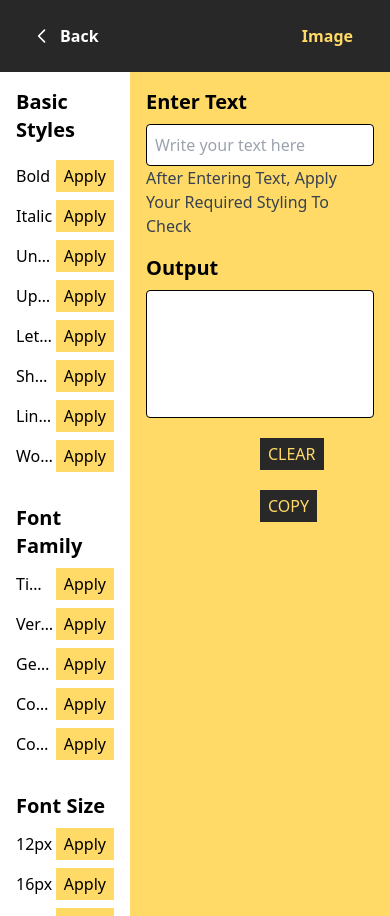
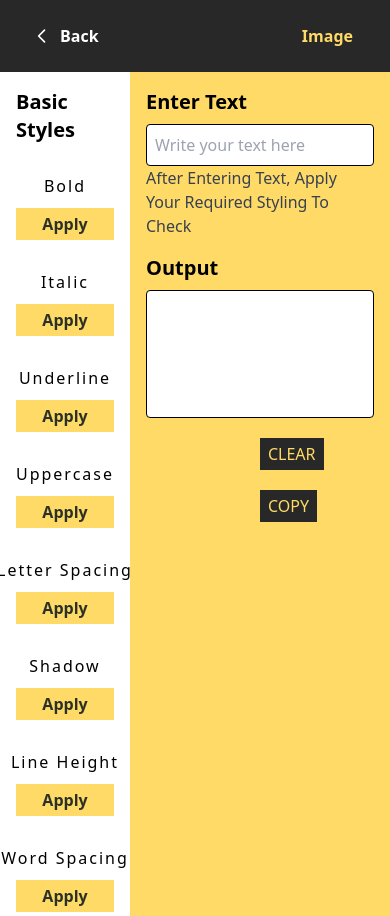
Before and after one commit to NihitTyagi/Know_Your_Css, a plain HTML site: page TEXT_PAGE/text.html in a window 390 px wide. Drawn offline with nearby package versions, Linux system fonts and the light colour scheme.

Commit message:
some changes

```diff
--- /dev/null
+++ b/TEXT_PAGE/text.css
@@ -0,0 +1,24 @@
+@media(max-width:750px){
+    #listitem li{
+        flex-direction:column !important;
+        align-items:left !important;
+        gap:10px !important;
+    }
+    #listitem li span{
+        letter-spacing:2px !important;
+    }
+    #listitem li button{
+        width:100% !important;
+        color:rgb(43, 49, 37) !important;
+        font-weight:bold !important;
+    }
+    #addgap{
+        margin:30px 0px !important;
+    }
+}
+@media(min-width:750px){
+    #listitem li{
+        justify-content:space-between !important;
+        padding:0px 10px  !important;
+     }
+}
--- a/TEXT_PAGE/text.html
+++ b/TEXT_PAGE/text.html
@@ -6,6 +6,7 @@
     <meta name="viewport" content="width=device-width, initial-scale=1.0">
     <title>CUSTOMIZE UR TEXT</title>
     <script src="https://cdn.tailwindcss.com"></script>
+    <link rel="stylesheet" href="text.css">
     <style>
         .bg-custom-dark {
             background-color: #282828;
@@ -48,76 +49,76 @@
         <!-- Left-div -->
         <div class="w-1/3 bg-white text-custom-dark p-4 overflow-y-auto h-full">
             <h2 class="text-custom-dark text-xl font-bold mb-4">Basic Styles</h2>
-            <ul class="space-y-2">
-                <li class="flex items-center">
-                    <span class="w-48 truncate">Bold</span>
-                    <button class="bg-custom-yellow text-custom-dark px-2 py-1 ml-auto" data-style="font-weight"
+            <ul class="space-y-2" id="listitem">
+                <li class="flex items-center" id="addgap">
+                    <span class="truncate">Bold</span>
+                    <button class="bg-custom-yellow text-custom-dark px-2 py-1" data-style="font-weight"
                         data-value="bold">Apply</button>
                 </li>
-                <li class="flex items-center">
-                    <span class="w-48 truncate">Italic</span>
-                    <button class="bg-custom-yellow text-custom-dark px-2 py-1 ml-auto" data-style="font-style"
+                <li class="flex items-center" id="addgap">
+                    <span class="truncate">Italic</span>
+                    <button class="bg-custom-yellow text-custom-dark px-2 py-1" data-style="font-style"
                         data-value="italic">Apply</button>
                 </li>
-                <li class="flex items-center">
-                    <span class="w-48 truncate">Underline</span>
-                    <button class="bg-custom-yellow text-custom-dark px-2 py-1 ml-auto" data-style="text-decoration"
+                <li class="flex items-center" id="addgap">
+                    <span class="truncate">Underline</span>
+                    <button class="bg-custom-yellow text-custom-dark px-2 py-1 " data-style="text-decoration"
                         data-value="underline">Apply</button>
                 </li>
-                <li class="flex items-center">
-                    <span class="w-48 truncate">Uppercase</span>
-                    <button class="bg-custom-yellow text-custom-dark px-2 py-1 ml-auto" data-style="text-transform"
+                <li class="flex items-center" id="addgap">
+                    <span class="truncate">Uppercase</span>
+                    <button class="bg-custom-yellow text-custom-dark px-2 py-1" data-style="text-transform"
                         data-value="uppercase">Apply</button>
                 </li>
-                <li class="flex items-center">
-                    <span class="w-48 truncate">Letter Spacing</span>
-                    <button class="bg-custom-yellow text-custom-dark px-2 py-1 ml-auto" data-style="letter-spacing"
+                <li class="flex items-center" id="addgap">
+                    <span class="truncate">Letter Spacing</span>
+                    <button class="bg-custom-yellow text-custom-dark px-2 py-1" data-style="letter-spacing"
                         data-value="2px">Apply</button>
                 </li>
-                <li class="flex items-center">
-                    <span class="w-48 truncate">Shadow</span>
-                    <button class="bg-custom-yellow text-custom-dark px-2 py-1 ml-auto" data-style="text-shadow"
+                <li class="flex items-center" id="addgap">
+                    <span class="truncate">Shadow</span>
+                    <button class="bg-custom-yellow text-custom-dark px-2 py-1" data-style="text-shadow"
                         data-value="2px 2px 5px rgba(0,0,0,0.5)">Apply</button>
                 </li>
-                <li class="flex items-center">
-                    <span class="w-48 truncate">Line Height</span>
-                    <button class="bg-custom-yellow text-custom-dark px-2 py-1 ml-auto" data-style="line-height"
+                <li class="flex items-center" id="addgap">
+                    <span class="truncate">Line Height</span>
+                    <button class="bg-custom-yellow text-custom-dark px-2 py-1" data-style="line-height"
                         data-value="1.8">Apply</button>
                 </li>
-                <li class="flex items-center">
-                    <span class="w-48 truncate">Word Spacing</span>
-                    <button class="bg-custom-yellow text-custom-dark px-2 py-1 ml-auto" data-style="word-spacing"
+                <li class="flex items-center" id="addgap">
+                    <span class="truncate">Word Spacing</span>
+                    <button class="bg-custom-yellow text-custom-dark px-2 py-1" data-style="word-spacing"
                         data-value="5px">Apply</button>
                 </li>
             </ul>
             <!-- Font Family -->
             <h2 class="text-custom-dark text-xl font-bold mt-8 mb-2">Font Family</h2>
             <ul class="space-y-2">
-                <li class="flex items-center">
+                <li class="flex items-center" id="addgap">
                     <span class="w-48 truncate">Times New Roman</span>
                     <button class="bg-custom-yellow text-custom-dark px-2 py-1 ml-auto" data-style="font-family"
                         data-value="Times New Roman">Apply</button>
                 </li>
 
-                <li class="flex items-center">
+                <li class="flex items-center" id="addgap">
                     <span class="w-48 truncate">Verdana</span>
                     <button class="bg-custom-yellow text-custom-dark px-2 py-1 ml-auto" data-style="font-family"
                         data-value="Verdana">Apply</button>
                 </li>
 
-                <li class="flex items-center">
+                <li class="flex items-center" id="addgap">
                     <span class="w-48 truncate">Georgia</span>
                     <button class="bg-custom-yellow text-custom-dark px-2 py-1 ml-auto" data-style="font-family"
                         data-value="Georgia">Apply</button>
                 </li>
 
-                <li class="flex items-center">
+                <li class="flex items-center" id="addgap">
                     <span class="w-48 truncate">Courier New</span>
                     <button class="bg-custom-yellow text-custom-dark px-2 py-1 ml-auto" data-style="font-family"
                         data-value="Courier New">Apply</button>
                 </li>
 
-                <li class="flex items-center">
+                <li class="flex items-center" id="addgap">
                     <span class="w-48 truncate">Comic Sans MS</span>
                     <button class="bg-custom-yellow text-custom-dark px-2 py-1 ml-auto" data-style="font-family"
                         data-value="Comic Sans MS">Apply</button>
@@ -126,31 +127,31 @@
             <!--Font Size -->
             <h2 class="text-custom-dark text-xl font-bold mt-8 mb-2">Font Size</h2>
             <ul class="space-y-2">
-                <li class="flex items-center">
+                <li class="flex items-center" id="addgap">
                     <span class="w-48 truncate">12px</span>
                     <button class="bg-custom-yellow text-custom-dark px-2 py-1 ml-auto" data-style="font-size"
                         data-value="12px">Apply</button>
                 </li>
 
-                <li class="flex items-center">
+                <li class="flex items-center" id="addgap">
                     <span class="w-48 truncate">16px</span>
                     <button class="bg-custom-yellow text-custom-dark px-2 py-1 ml-auto" data-style="font-size"
                         data-value="16px">Apply</button>
                 </li>
 
-                <li class="flex items-center">
+                <li class="flex items-center" id="addgap">
                     <span class="w-48 truncate">24px</span>
                     <button class="bg-custom-yellow text-custom-dark px-2 py-1 ml-auto" data-style="font-size"
                         data-value="24px">Apply</button>
                 </li>
 
-                <li class="flex items-center">
+                <li class="flex items-center" id="addgap">
                     <span class="w-48 truncate">28px</span>
                     <button class="bg-custom-yellow text-custom-dark px-2 py-1 ml-auto" data-style="font-size"
                         data-value="28px">Apply</button>
                 </li>
 
-                <li class="flex items-center">
+                <li class="flex items-center" id="addgap">
                     <span class="w-48 truncate">32px</span>
                     <button class="bg-custom-yellow text-custom-dark px-2 py-1 ml-auto" data-style="font-size"
                         data-value="32px">Apply</button>
```
